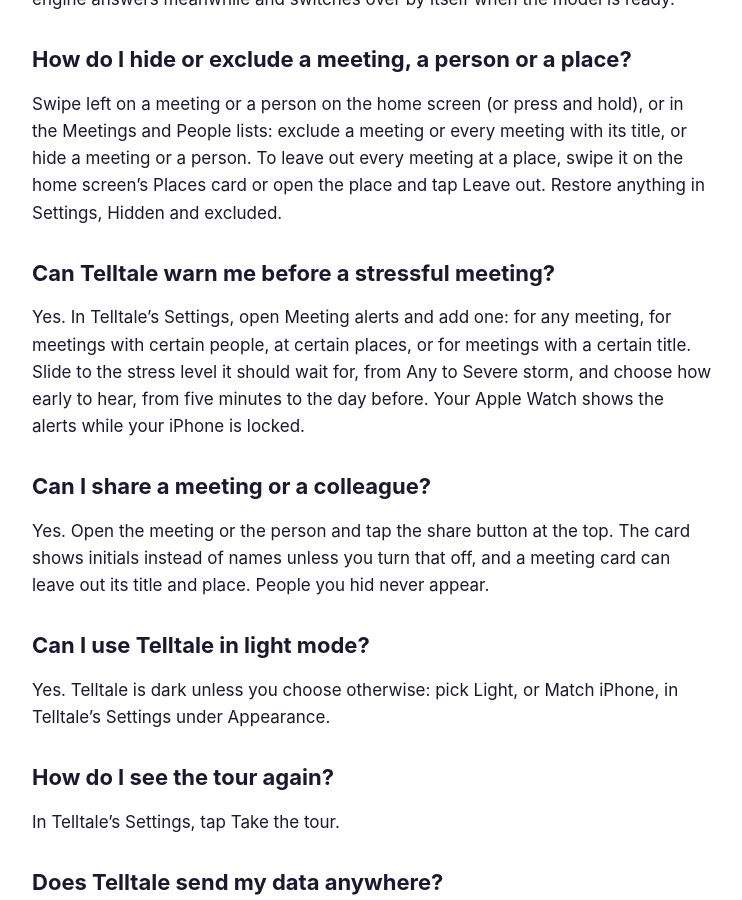
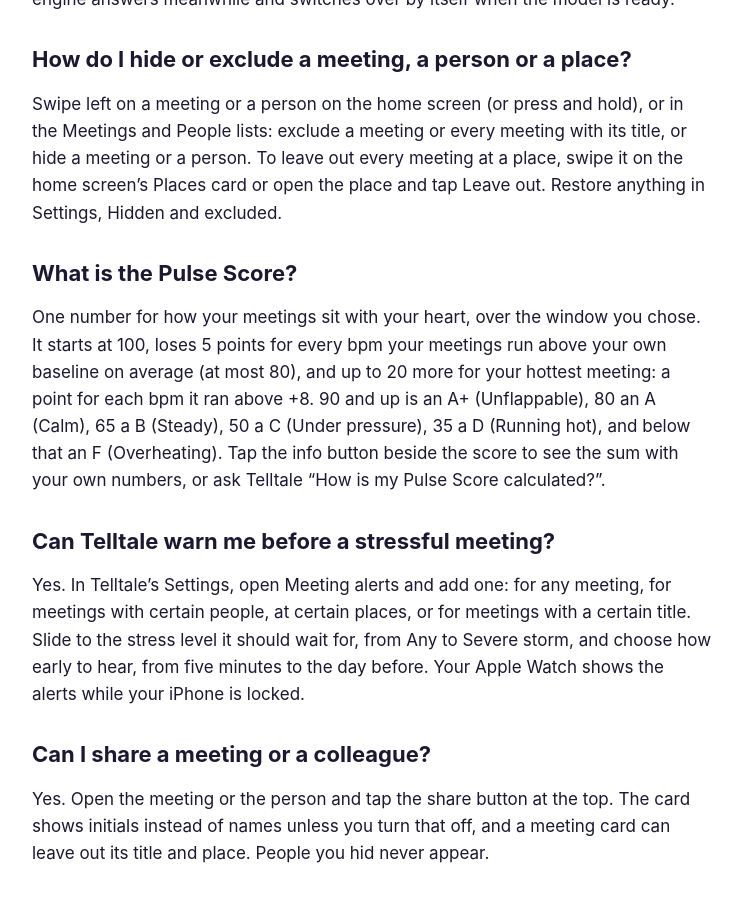
Before and after one commit to Liniker-Seixas/telltale, a Jekyll site: the page built from support.md, in a window 1280 px wide and 900 px high, scrolled down 1118 px. Shown: the whole window, without its empty margins (268-1010 px from the left). Built offline with Jekyll 4.4.1, drawn with Linux system fonts in a browser that asks for light colours.

Commit message:
Support: what the Pulse Score is and how it is counted

```diff
--- a/support.md
+++ b/support.md
@@ -31,6 +31,10 @@ iOS downloads its on-device model in the background, over Wi-Fi and usually whil
 
 Swipe left on a meeting or a person on the home screen (or press and hold), or in the Meetings and People lists: exclude a meeting or every meeting with its title, or hide a meeting or a person. To leave out every meeting at a place, swipe it on the home screen's Places card or open the place and tap Leave out. Restore anything in Settings, Hidden and excluded.
 
+## What is the Pulse Score?
+
+One number for how your meetings sit with your heart, over the window you chose. It starts at 100, loses 5 points for every bpm your meetings run above your own baseline on average (at most 80), and up to 20 more for your hottest meeting: a point for each bpm it ran above +8. 90 and up is an A+ (Unflappable), 80 an A (Calm), 65 a B (Steady), 50 a C (Under pressure), 35 a D (Running hot), and below that an F (Overheating). Tap the info button beside the score to see the sum with your own numbers, or ask Telltale "How is my Pulse Score calculated?".
+
 ## Can Telltale warn me before a stressful meeting?
 
 Yes. In Telltale's Settings, open Meeting alerts and add one: for any meeting, for meetings with certain people, at certain places, or for meetings with a certain title. Slide to the stress level it should wait for, from Any to Severe storm, and choose how early to hear, from five minutes to the day before. Your Apple Watch shows the alerts while your iPhone is locked.
```
